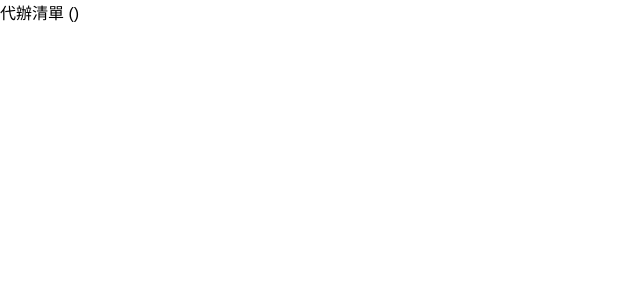
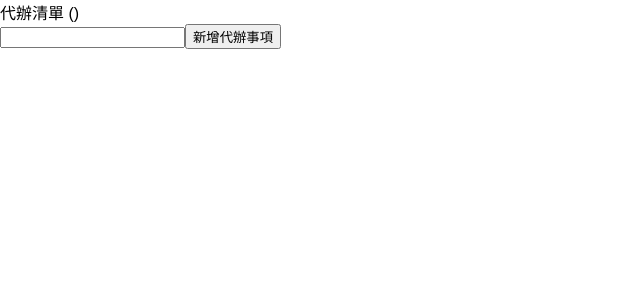
Before and after one commit to curt6815463/react-todolist-bestpractice, a React (Create React App) app: page / in a window 1280 px wide. Shown: the top 300 px of the page, without its empty margins (0-640 px from the left). Built offline with nearby package versions, Linux system fonts and the light colour scheme.

Commit message:
feat:add createtodobutton todoinput

```diff
--- a/src/App.js
+++ b/src/App.js
@@ -1,6 +1,6 @@
 import React, { Component } from 'react';
 import Title from './components/Title/'
-
+import CreateTodo from './components/CreateTodo/'
 class App extends Component {
   constructor(){
     super()
@@ -12,6 +12,7 @@ class App extends Component {
     return (
       <div className="App">
         <Title />
+        <CreateTodo />
       </div>
     );
   }
--- /dev/null
+++ b/src/components/CreateTodo/CreateTodoButton/index.js
@@ -0,0 +1,15 @@
+import React, { Component } from 'react';
+
+class CreateTodoButton extends Component {
+  constructor(){
+    super()
+
+  }
+  render() {
+    return (
+        <input type='button' value='新增代辦事項'/>
+    );
+  }
+}
+
+export default CreateTodoButton;
--- /dev/null
+++ b/src/components/CreateTodo/TodoInput/index.js
@@ -0,0 +1,15 @@
+import React, { Component } from 'react';
+
+class TodoInput extends Component {
+  constructor(){
+    super()
+
+  }
+  render() {
+    return (
+        <input type="text" />
+    );
+  }
+}
+
+export default TodoInput;
--- a/src/components/CreateTodo/index.js
+++ b/src/components/CreateTodo/index.js
@@ -1,5 +1,6 @@
 import React, { Component } from 'react';
-
+import CreateTodoButton from './CreateTodoButton/'
+import TodoInput from './TodoInput/'
 class CreateTodo extends Component {
   constructor(){
     super()
@@ -8,7 +9,8 @@ class CreateTodo extends Component {
   render() {
     return (
       <div>
-
+        <TodoInput />
+        <CreateTodoButton />
       </div>
     );
   }
```
